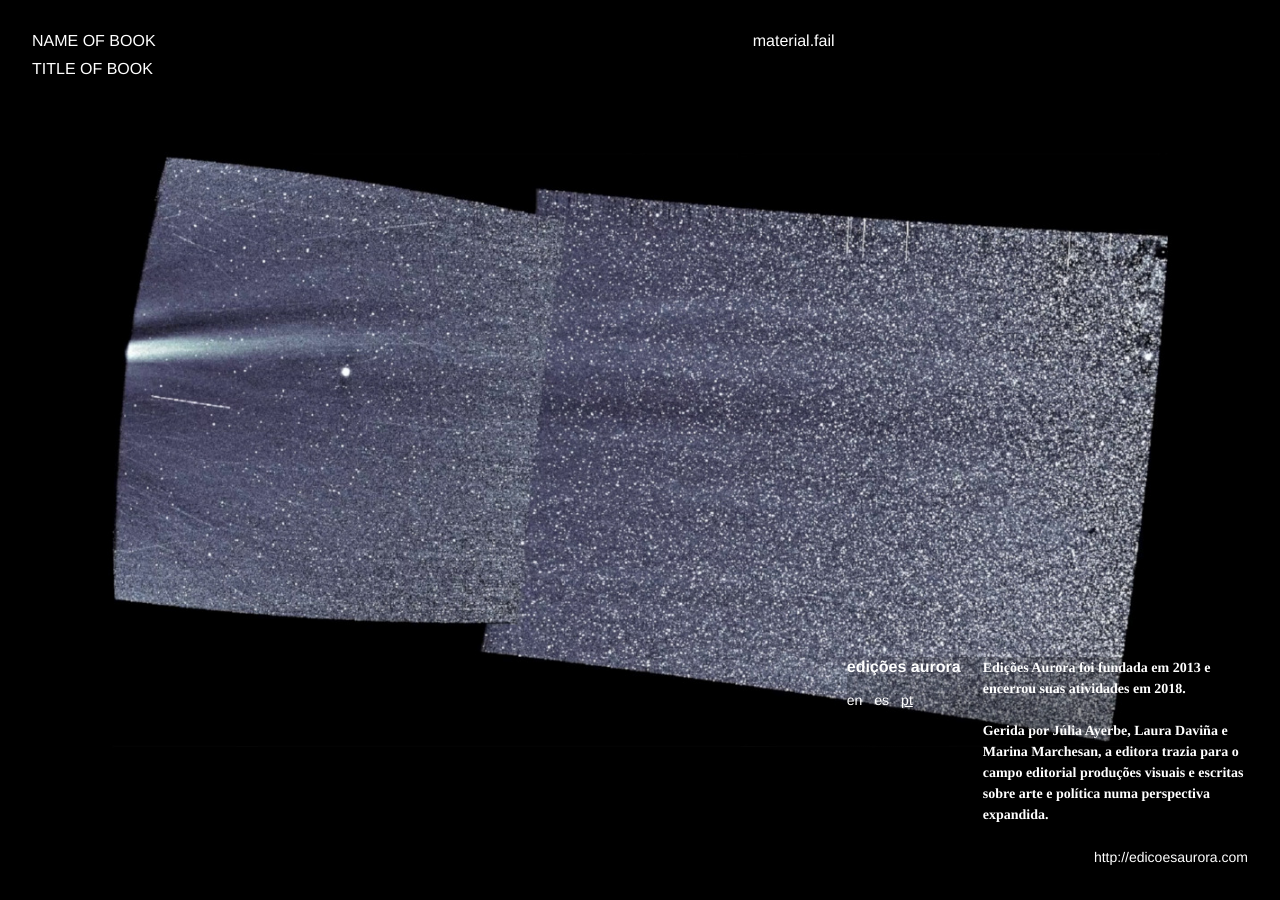
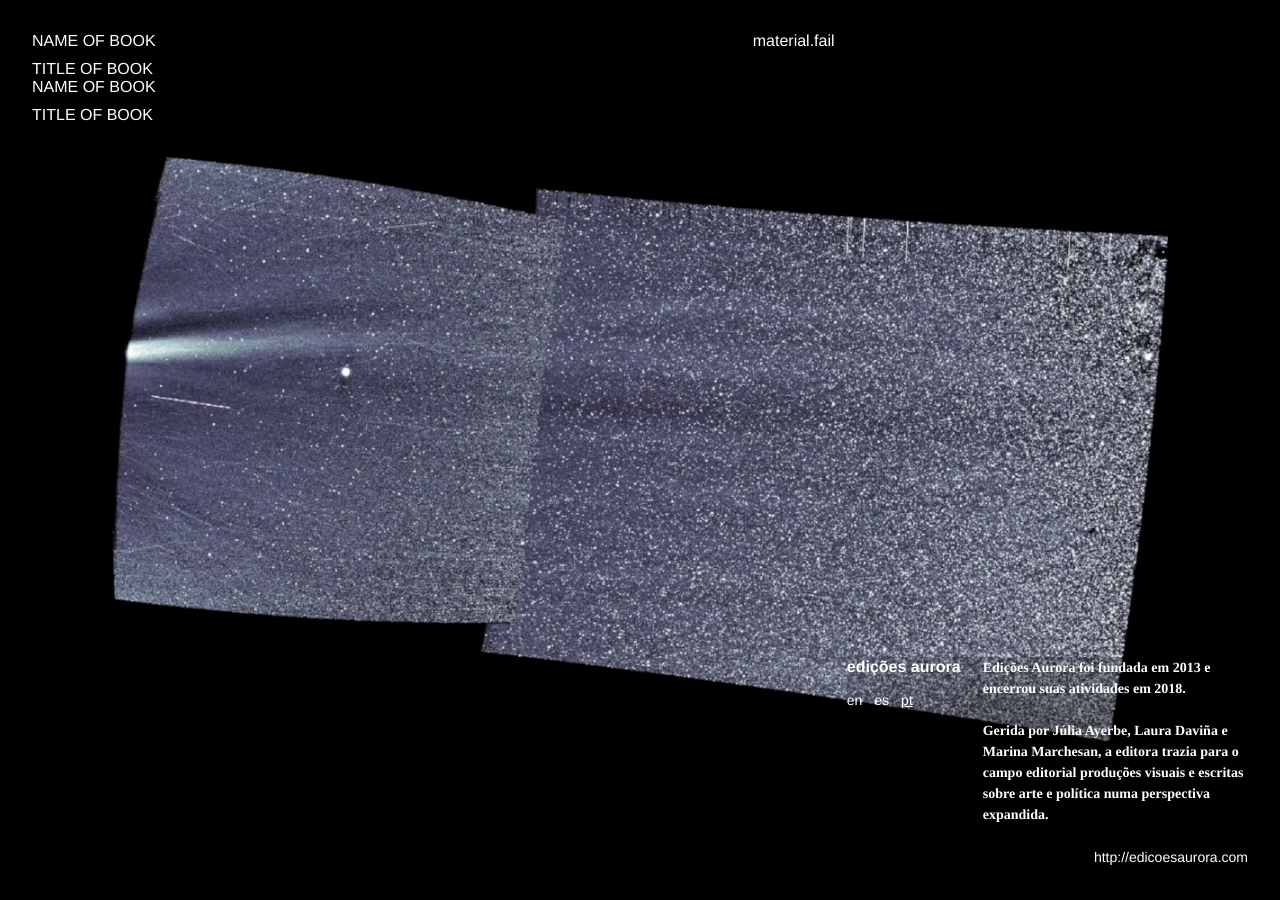
Before and after one commit to material-fail/material.fail, a Jekyll site: the page built from _pages/aurora.md, in a window 1280 px wide. Built offline with Jekyll 4.4.1, drawn with Linux system fonts in a browser that asks for light colours; nearby versions of some CDN libraries.

Commit message:
other option for adding books to publishers

```diff
--- a/_layouts/home.html
+++ b/_layouts/home.html
@@ -19,6 +19,7 @@
             {% for book in page.books %}
               <div class="list-item"><a href="{{ book.link }}" target="_blank">{{ book.title }}</a></div>
             {% endfor %}
+            {{ content }}
           {% endif %}
 
           {% unless page.title == "material.fail" %}
--- a/_pages/aurora.md
+++ b/_pages/aurora.md
@@ -11,3 +11,5 @@ books:
   - title: TITLE OF BOOK
     link: https://hahaha.com/book2.pdf
 ---
+- [NAME OF BOOK](https://material.failm/book0.pdf){:target="_blank"}
+- [TITLE OF BOOK](https://material.fail/book1.pdf){:target="_blank"}
--- a/css/main.scss
+++ b/css/main.scss
@@ -116,9 +116,15 @@ a {
       overflow: hidden;
     }
 
-    .list-item {
+    ul {
+      list-style-type: none;
+      margin: 0;
+      padding: 0;
+    }
+
+    .list-item, li {
       font-size: $LIST-TEXT-SIZE;
-      & + .list-item {
+      & + .list-item, & + li {
         margin-top: 10px;
       }
     }
```
